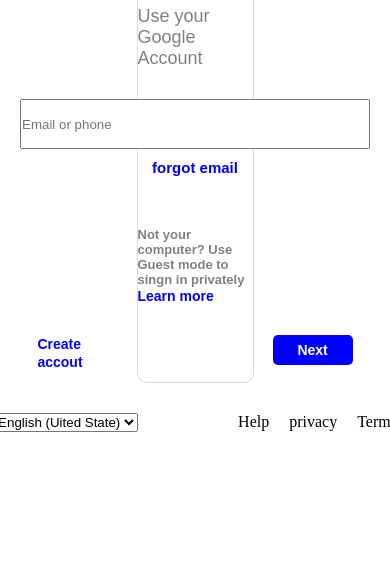
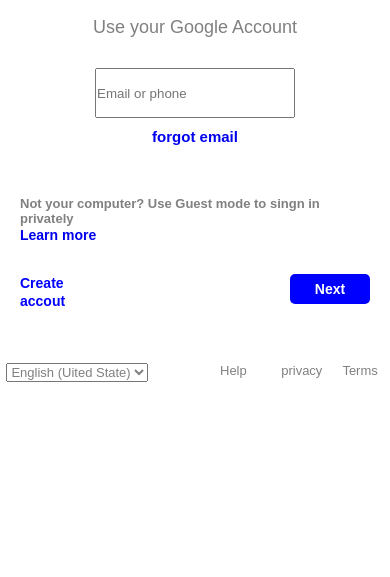
Before and after one commit to MahsumaRezai/gmail_clone, a website: page index.html in a window 390 px wide. Shown: the part 267-844 px from the top of the page. Drawn offline with Linux system fonts and the light colour scheme.

Commit message:
work on responsive section

```diff
--- a/index.html
+++ b/index.html
@@ -54,18 +54,18 @@
             <div class="contet">
 
                 <div>
-                    <select>
-                        <option value="English (Uited State)"> English (Uited State)</option>
-                        <option value="AFg">AFg</option>
-                        <option value="Iran">Tran</option>
-                        <option value="UK">UK</option>
+                    <select class="select">
+                        <option value="English (Uited State)" class="option"> English (Uited State)</option>
+                        <option value="AFg" class="option">AFg</option>
+                        <option value="Iran" class="option">Tran</option>
+                        <option value="UK" class="option">UK</option>
 
                     </select>
                 </div>
                 <div class="links">
-                    <a>Help</a>
-                    <a>privacy</a>
-                    <a>Terms</a>
+                    <a class="lin">Help</a>
+                    <a class="lin">privacy</a>
+                    <a class="lin">Terms</a>
 
                 </div>
             </div>
--- a/scss/main.scss
+++ b/scss/main.scss
@@ -12,11 +12,34 @@
     justify-content:center;
     align-items: center;
     border: 1px solid gainsboro;
-    width: 30%;
-    height: 500px;
+    width: 28%;
+    height: 450px;
     margin: 0% auto;
     margin-top: 150px;
     border-radius: 10px;
+    @media screen and (max-width:1500px) {
+        width: 550px
+
+    }
+    @media screen and (max-width:1024px) {
+        width: 500px
+
+    }
+    @media screen and(max-width:540px) {
+        width: 400px;
+
+
+    }
+    @media screen and(max-width:500px) {
+        width: 350px;
+
+
+    }
+    @media screen  and (max-width:550px){
+        border: none;
+
+    }
+
 
 }
 
@@ -26,6 +49,7 @@
     justify-content: center;
     align-items: center;
     padding-bottom: 10px;
+
 }
 .title {
     display: flex;
@@ -54,6 +78,17 @@
 &__inp {
     width: 350px;
     height: 50px;
+    @media screen and(max-width:540px) {
+        width: 250px;
+
+    }
+    @media screen and(max-width:414px) {
+        width: 200px;
+
+    } @media screen and(max-width:320px) {
+        width: 180px;
+
+    }
 
 }
 }
@@ -94,6 +129,8 @@
     justify-content: space-between;
 
 
+
+
 }
 .btn {
     width: 80px;
@@ -125,7 +162,25 @@
 .contet {
     display: grid;
     grid-template-columns: repeat(2,1fr);
-    grid-gap: 100px;
+    grid-gap: 120px;
+    @media screen  and (max-width:550px){
+        gap: 80px;
+
+    }
+    @media screen and(max-width:540px) {
+        grid-template-columns: repeat(1,1fr);
+        grid-gap: 50px;
+
+
+
+        }
+    @media screen  and (max-width:414px){
+        grid-template-columns: repeat(2,1fr);
+        grid-gap: 50px;
+
+
+
+    }
 
 }
 .links {
@@ -133,3 +188,18 @@
     grid-template-columns: repeat(3,1fr);
     grid-gap: 20px;
 }
+.lin {
+    font-family: sans-serif;
+    color: grey;
+    font-size: 13px;
+}
+.select {
+    font-size: 13px;
+    color: grey;
+
+}
+.option {
+    font-size: 13px;
+    color: grey;
+
+}
```
Also changed, not shown: css/style.css.
